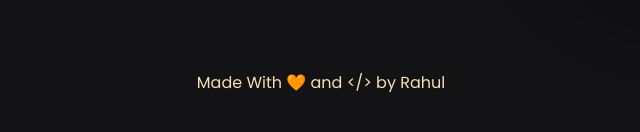
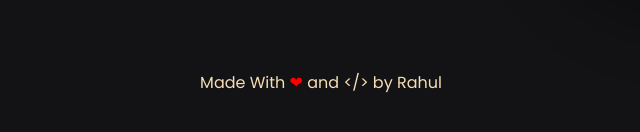
Before and after one commit to rahulgulabaji/rahulgulabaji.github.io, a plain HTML site: page index.html in a window 1280 px wide. Shown: the part 582-714 px from the top of the page, 319-959 px from the left. Drawn offline with nearby package versions, Linux system fonts and the light colour scheme.

Commit message:
Changed the heart color

```diff
--- a/index.html
+++ b/index.html
@@ -119,7 +119,7 @@
         </div>
       </section>
       <div id="footer">
-        <p>Made With &#x1F9E1; and &lt;/&gt; by Rahul</p>
+        <p>Made With <span id="Heart">&#10084; </span> and  &lt;/&gt; by Rahul</p>
       </div>
     </section>
     <!-- ABOUT SECTION  -->
--- a/style.css
+++ b/style.css
@@ -204,6 +204,10 @@ h1{
 #footer p{
     text-align: center;
     margin: 0px;
+}
+#Heart{
+    color: red;
+
 }
 #home{
     margin: 20px;
```
